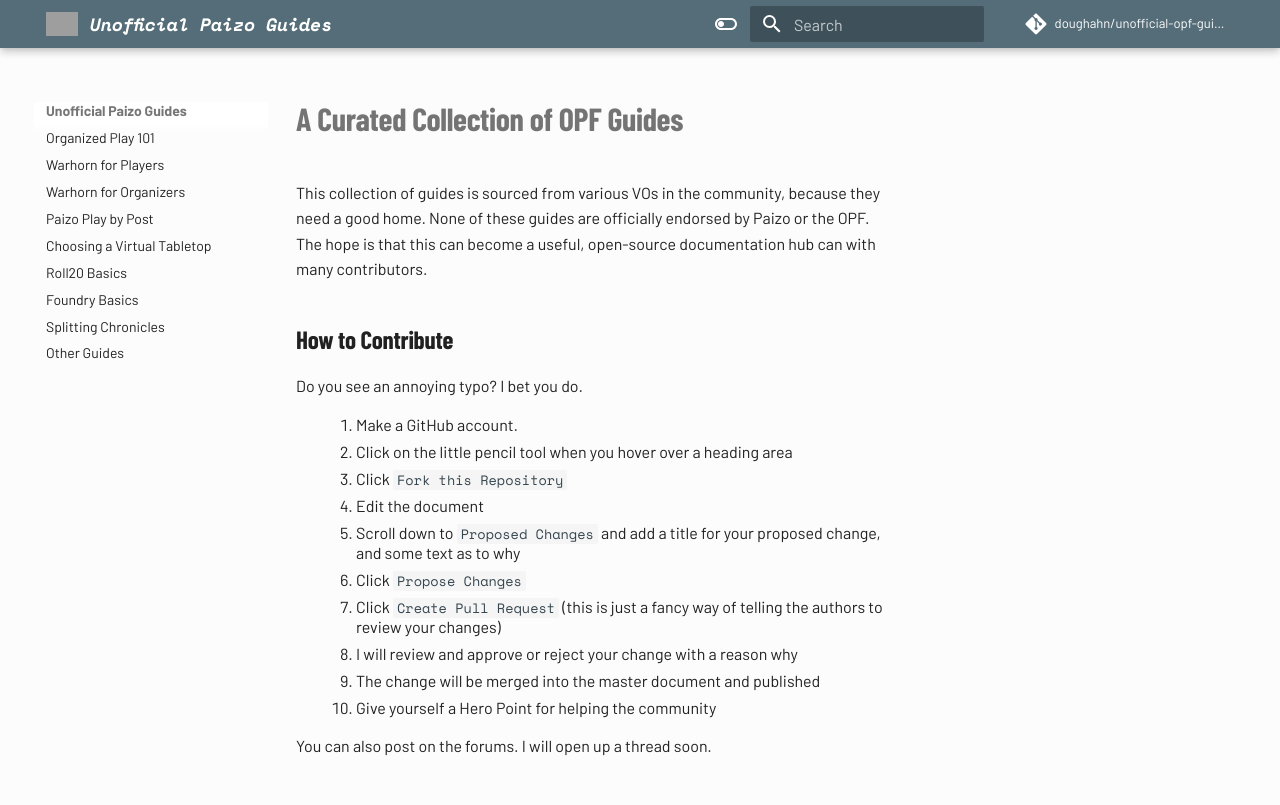
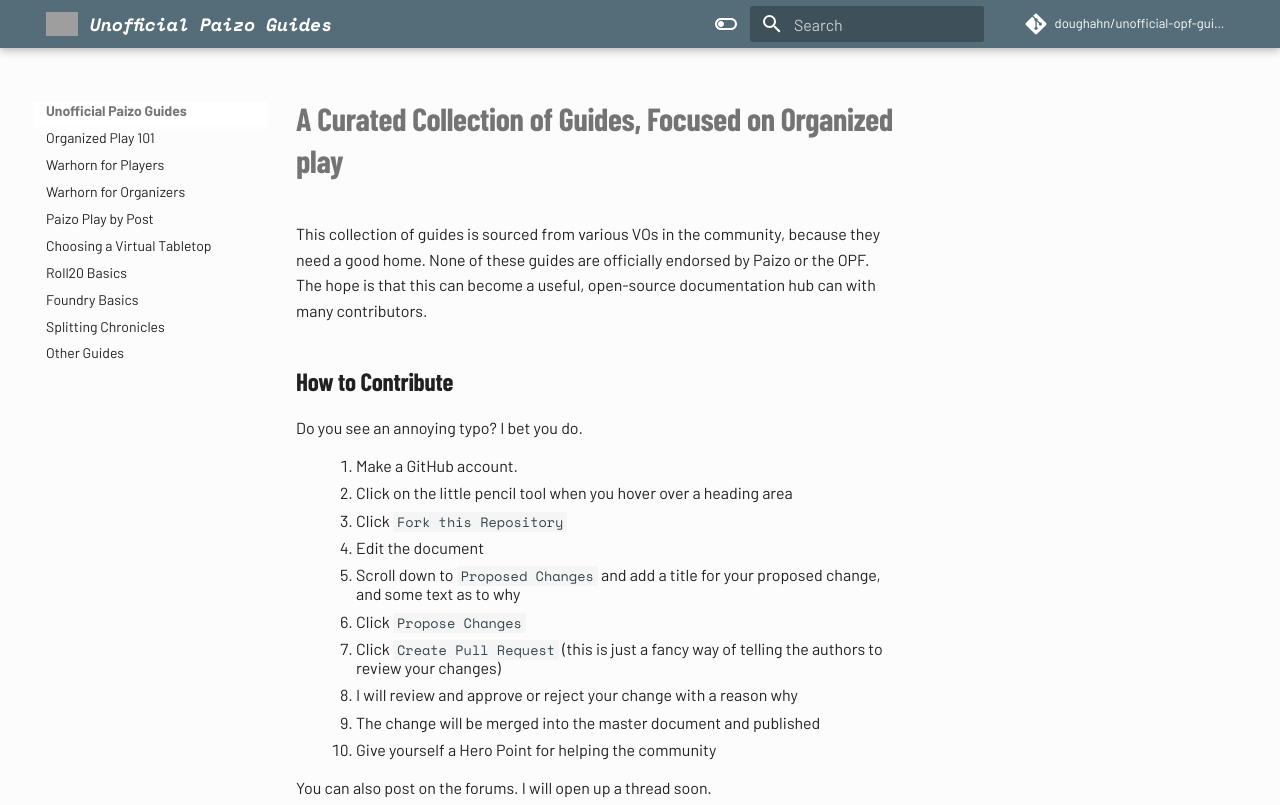
Before and after one commit to doughahn/unofficial-opf-guides, an MkDocs documentation site: the page built from docs/index.md, in a window 1280 px wide and 900 px high, cut to the strip 0-805 px from the top of the window. Built offline with MkDocs 1.6.1 and Material for MkDocs 9.7.7, drawn with Linux system fonts in a browser that asks for light colours; comment, search, counter and statistics services are not loaded; the version menu is left out; grey boxes are pictures that could not be loaded.

Commit message:
Edit the index page

```diff
--- a/docs/index.md
+++ b/docs/index.md
@@ -1,4 +1,4 @@
-# A Curated Collection of OPF Guides
+# A Curated Collection of Guides, Focused on Organized play
 
 This collection of guides is sourced from various VOs in the community, because they need a good home. None of these guides are officially endorsed by Paizo or the OPF. The hope is that this can become a useful, open-source documentation hub can with many contributors.
 
```
